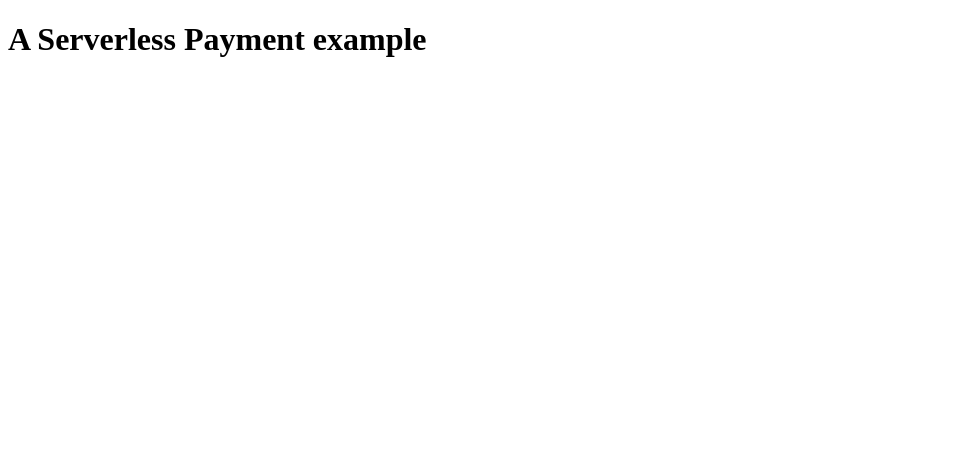
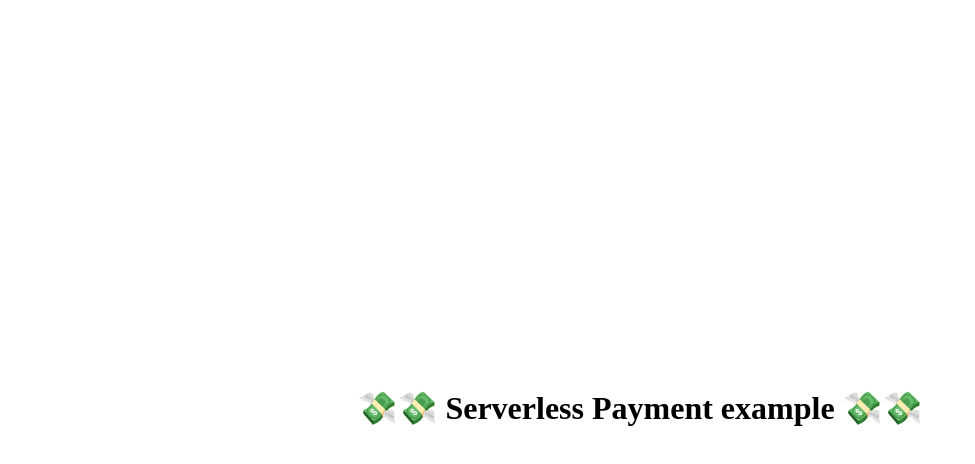
Before and after one commit to aperkaz/serverless-payments, a website: page index.html in a window 1280 px wide. Shown: the whole page, without its empty margins (0-975 px from the left). Drawn offline with Linux system fonts and the light colour scheme.

Commit message:
Update HTML

```diff
--- a/index.html
+++ b/index.html
@@ -1,9 +1,19 @@
 <!DOCTYPE html>
+<meta charset="UTF-8" />
 <html>
   <head>
     <title>Serverless payments</title>
   </head>
-  <body>
-    <h1>A Serverless Payment example</h1>
+  <body style="height: 100vh">
+    <div
+      style="
+        height: 100%;
+        display: flex;
+        justify-content: center;
+        align-items: center;
+      "
+    >
+      <h1 style="text-align: center">💸💸 Serverless Payment example 💸💸</h1>
+    </div>
   </body>
 </html>
```
